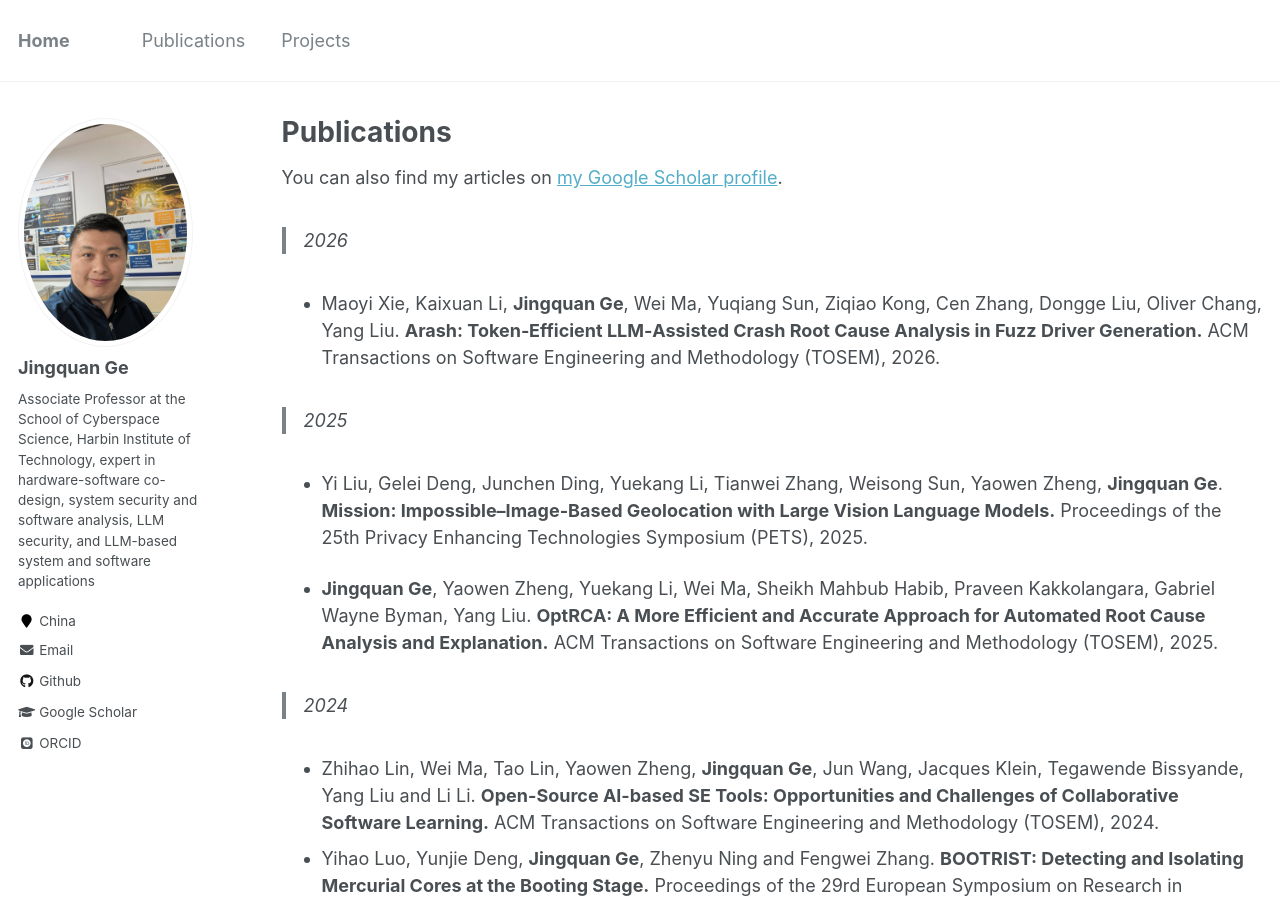
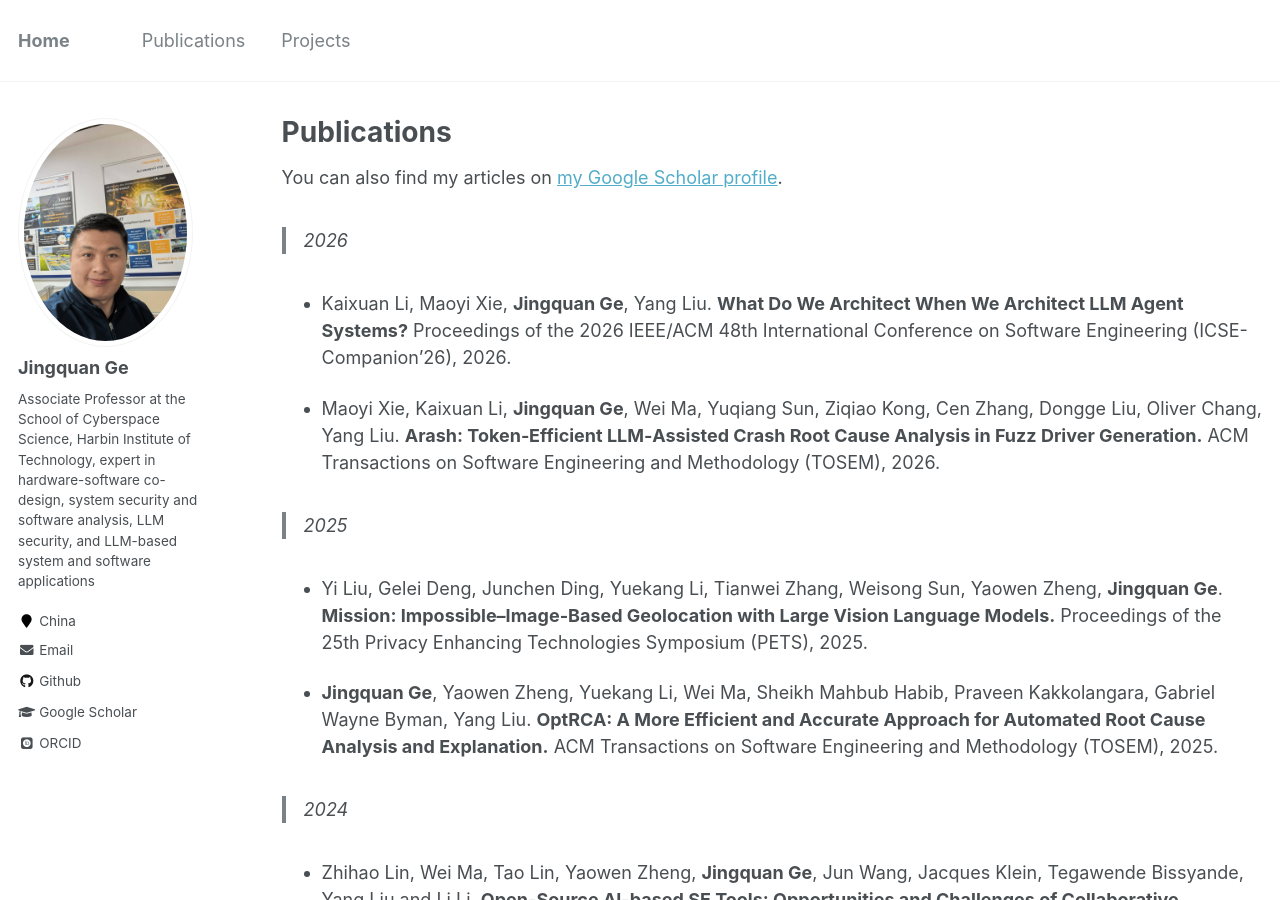
Before and after one commit to gejingquan/gejingquan.github.io, a Jekyll site: the page built from _pages/publications.md, in a window 1280 px wide and 900 px high. Built offline with Jekyll 4.4.1, drawn with Linux system fonts in a browser that asks for light colours; some web fonts are replaced.

Commit message:
Update publications.md

```diff
--- a/_pages/publications.md
+++ b/_pages/publications.md
@@ -7,6 +7,10 @@ author_profile: true
 You can also find my articles on <a href="https://scholar.google.com/citations?hl=en&user=v1HnGGEAAAAJ">my Google Scholar profile</a>.
 
 > 2026
+
+- Kaixuan Li, Maoyi Xie, **Jingquan Ge**, Yang Liu.
+**What Do We Architect When We Architect LLM Agent Systems?**
+Proceedings of the 2026 IEEE/ACM 48th International Conference on Software Engineering (ICSE-Companion'26), 2026.
 
 - Maoyi Xie, Kaixuan Li,  **Jingquan Ge**, Wei Ma, Yuqiang Sun, Ziqiao Kong, Cen Zhang, Dongge Liu, Oliver Chang, Yang Liu.
 **Arash: Token‑Efficient LLM‑Assisted Crash Root Cause Analysis in Fuzz Driver Generation.**
```
